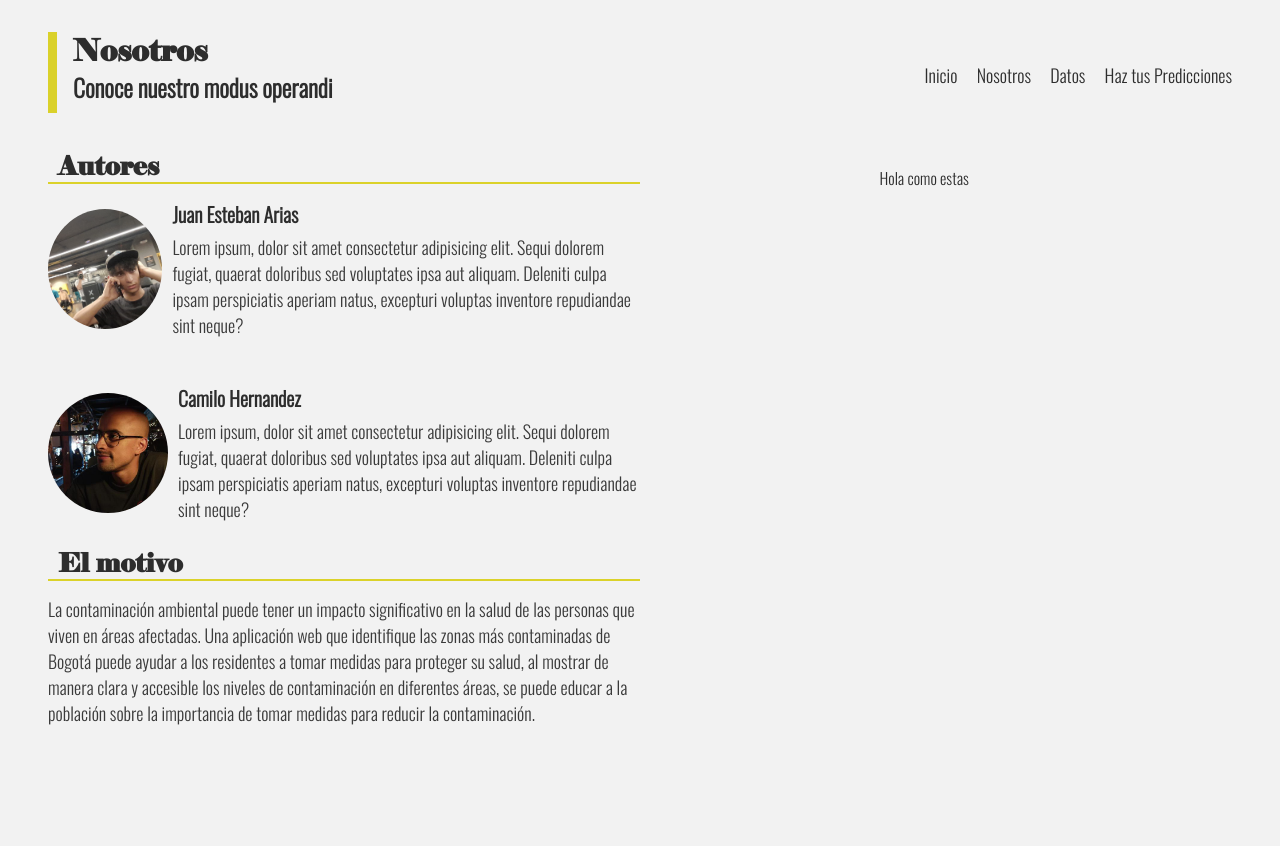
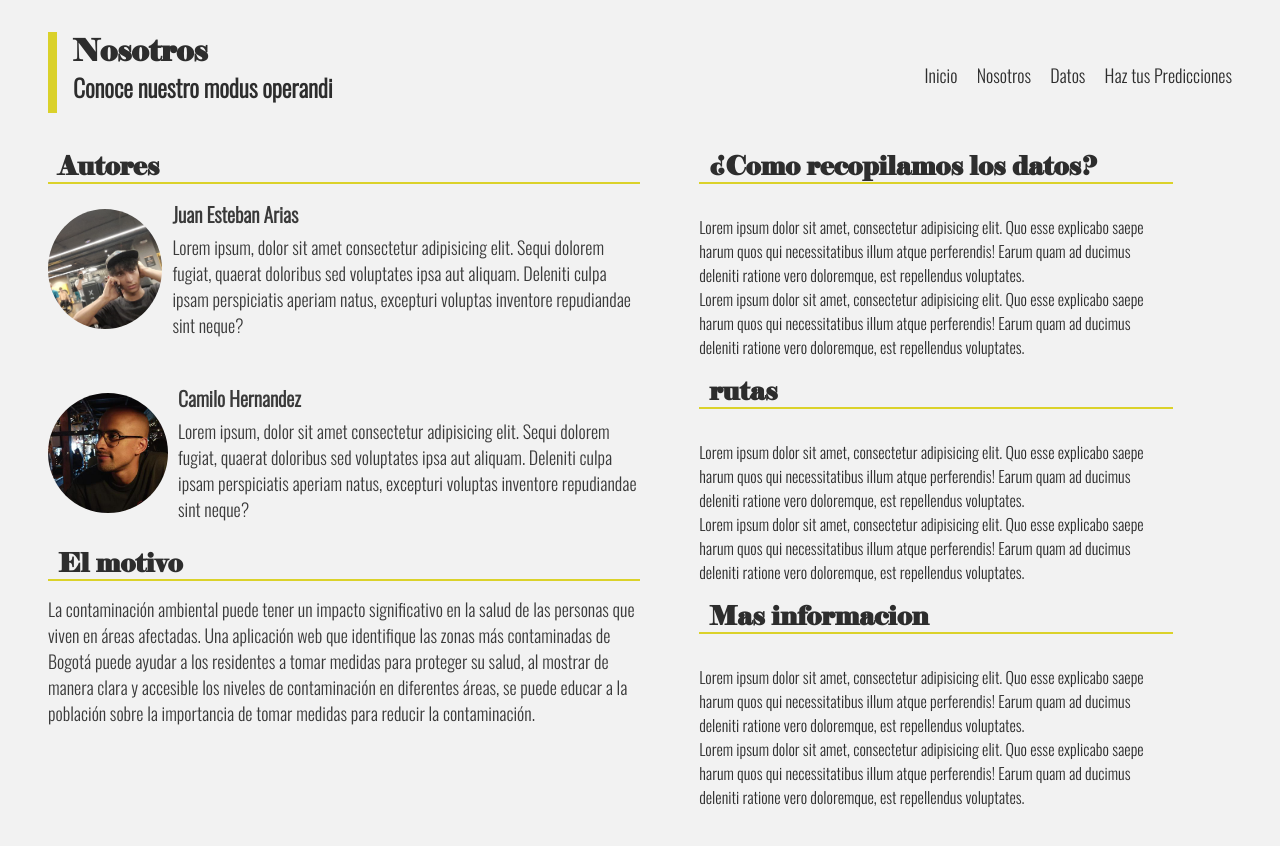
Before and after one commit to CamiloHedzz/Air_Quality_Bogota, a React (Vite) app in the folder airquality_front/: page /About in a window 1280 px wide. Shown: the top 846 px of the page. Built offline with nearby package versions, Linux system fonts and the light colour scheme.

Commit message:
updating about section

```diff
--- a/airquality_front/src/index.css
+++ b/airquality_front/src/index.css
@@ -61,7 +61,7 @@ li{
     font-size: 18px;
 }
 
-a:hover{
+ul a:hover{
     color: #8e892c;
     transition: 500ms;
     border-bottom: 2px solid #8e892c;
@@ -73,7 +73,7 @@ a:hover{
 
 #about{
     width: 100%;
-    height: 2700px;
+    height: 1100px;
     display: flex;
     flex-direction: row;
     flex-wrap: wrap;
@@ -135,13 +135,18 @@ a:hover{
     font-size: 18px;
 }
 
+.auth_name a{
+    text-decoration: none;
+    cursor: pointer;
+    color: #3a3a3a;
+}
 
 
 #rightContent {
-    width: 48%;
+    width: 40%;
     height: 100%;
     overflow: hidden;
     display: flex;
     flex-direction: column;
-    align-items: center;
+    padding-left: 5%;
 }
--- a/airquality_front/src/pages/about.jsx
+++ b/airquality_front/src/pages/about.jsx
@@ -27,7 +27,8 @@ export function About() {
                     <div class="author1">
                         <img src="../src/assets/images/jap.png" alt="developer" />
                         <div class ="right_auth_content">
-                            <div class="auth_name">Juan Esteban Arias</div>
+                            <div class="auth_name">
+                            <a href="https://github.com/Juanariasp">Juan Esteban Arias</a></div>
                             <div class="description_auth">Lorem ipsum, dolor sit amet consectetur adipisicing elit. Sequi dolorem fugiat, quaerat doloribus sed voluptates ipsa aut aliquam. Deleniti culpa ipsam perspiciatis aperiam natus, excepturi voluptas inventore repudiandae sint neque?</div>
                         </div>
                     </div>
@@ -35,7 +36,8 @@ export function About() {
                     <div class="author1">
                         <img src="../src/assets/images/chi.jpg" alt="developer" />
                         <div class ="right_auth_content">
-                            <div class="auth_name">Camilo Hernandez</div>
+                            <div class="auth_name">
+                            <a href="https://github.com/CamiloHedzz">Camilo Hernandez</a></div>
                             <div class="description_auth">Lorem ipsum, dolor sit amet consectetur adipisicing elit. Sequi dolorem fugiat, quaerat doloribus sed voluptates ipsa aut aliquam. Deleniti culpa ipsam perspiciatis aperiam natus, excepturi voluptas inventore repudiandae sint neque?</div>
                         </div>
                     </div>
@@ -54,8 +56,47 @@ export function About() {
 
             </div>
             <div id="rightContent">
+                <div class="about_subtitle">
+                    <h1>¿Como recopilamos los datos?</h1>
+                </div>
                 <p>
-                    Hola como estas
+                    Lorem ipsum dolor sit amet, consectetur adipisicing elit.
+                    Quo esse explicabo saepe harum quos qui necessitatibus illum
+                    atque perferendis! Earum quam ad ducimus deleniti ratione
+                    vero doloremque, est repellendus voluptates.
+                    <br></br>
+                    Lorem ipsum dolor sit amet, consectetur adipisicing elit.
+                    Quo esse explicabo saepe harum quos qui necessitatibus illum
+                    atque perferendis! Earum quam ad ducimus deleniti ratione
+                    vero doloremque, est repellendus voluptates.
+                </p>
+                <div class="about_subtitle">
+                    <h1>rutas</h1>
+                </div>
+                <p>
+                    Lorem ipsum dolor sit amet, consectetur adipisicing elit.
+                    Quo esse explicabo saepe harum quos qui necessitatibus illum
+                    atque perferendis! Earum quam ad ducimus deleniti ratione
+                    vero doloremque, est repellendus voluptates.
+                    <br></br>
+                    Lorem ipsum dolor sit amet, consectetur adipisicing elit.
+                    Quo esse explicabo saepe harum quos qui necessitatibus illum
+                    atque perferendis! Earum quam ad ducimus deleniti ratione
+                    vero doloremque, est repellendus voluptates.
+                </p>
+                <div class="about_subtitle">
+                    <h1>Mas informacion</h1>
+                </div>
+                <p>
+                    Lorem ipsum dolor sit amet, consectetur adipisicing elit.
+                    Quo esse explicabo saepe harum quos qui necessitatibus illum
+                    atque perferendis! Earum quam ad ducimus deleniti ratione
+                    vero doloremque, est repellendus voluptates.
+                    <br></br>
+                    Lorem ipsum dolor sit amet, consectetur adipisicing elit.
+                    Quo esse explicabo saepe harum quos qui necessitatibus illum
+                    atque perferendis! Earum quam ad ducimus deleniti ratione
+                    vero doloremque, est repellendus voluptates.
                 </p>
             </div>
         </div>
```
